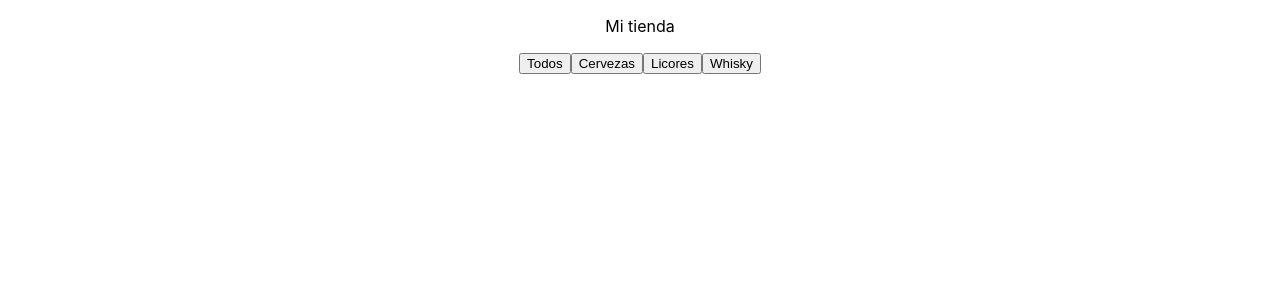
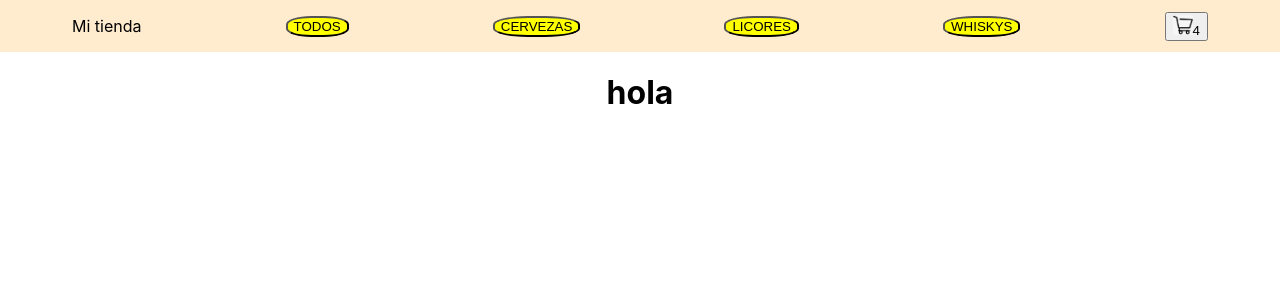
Before and after one commit to MatLeaP/Ecommerce-con-React-js, a React (Create React App) app: page / in a window 1280 px wide. Shown: the top 300 px of the page. Built offline with nearby package versions, Linux system fonts and the light colour scheme.

Commit message:
components 1

```diff
--- a/src/App.js
+++ b/src/App.js
@@ -1,15 +1,18 @@
-import logo from './logo.svg';
 import './App.css';
 import Navbar from './components/Navbar/NavBar';
-
-
+import ItemListContainer from './components/ItemListContainer/ItemListContainer';
 
 function App() {
   return (
     <div className="App">
-    <Navbar />
+      <div>
+        <Navbar />
+        <ItemListContainer title="hola" />
+      </div>
     </div>
-  );
+
+  )
 }
 
+
 export default App;
--- /dev/null
+++ b/src/components/CartWidget/CartWidget.css
@@ -0,0 +1,4 @@
+.cartImg{
+    width: 20px;
+    height: 20px;
+}
--- /dev/null
+++ b/src/components/CartWidget/CartWidget.js
@@ -0,0 +1,14 @@
+import './CartWidget.css';
+
+const CartWidget = () =>{
+
+    return(
+        <div>
+            <button>
+                <img src="../images/cartImage.png" className="cartImg" ></img>
+                4
+            </button>
+        </div>
+    );
+}
+export default CartWidget
--- /dev/null
+++ b/src/components/ItemListContainer/ItemListContainer.js
@@ -0,0 +1,10 @@
+const ItemListContainer = ({title}) => {
+    return(
+        <div>
+            <h1>{title} </h1>
+        </div>
+    )
+
+}
+
+export default ItemListContainer;
--- a/src/components/Navbar/NavBar.css
+++ b/src/components/Navbar/NavBar.css
@@ -0,0 +1,7 @@
+nav{
+    background-color: blanchedalmond;
+    display: flex;
+    flex-direction: row;
+    justify-content: space-around;
+    align-items: center;
+}
--- a/src/components/Navbar/NavBar.js
+++ b/src/components/Navbar/NavBar.js
@@ -1,14 +1,21 @@
+import CartWidget from '../CartWidget/CartWidget';
+import './NavBar.css';
+import Button from '../buttons/buttons';
+
 const NavBar = () =>{
     return(
         <nav>
             <p>
                 Mi tienda
             </p>
-            <button>Todos</button>
-            <button>Cervezas</button>
-            <button>Licores</button>
-            <button>Whisky</button>
+            <Button label= "TODOS" />
+            <Button label= "CERVEZAS" />
+            <Button label= "LICORES" />
+            <Button label= "WHISKYS" />
+            <div>
+                <CartWidget />
+            </div>
         </nav>
-    )
+   )
 }
 export default NavBar
--- /dev/null
+++ b/src/components/buttons/buttons.js
@@ -0,0 +1,7 @@
+const Button = ({label, borderRadius = '40%', backgroundColor= 'yellow'}) =>{
+    return(
+        <button style ={{borderRadius, backgroundColor}}  >{label}
+        </button>
+    )
+}
+export default Button
```
Also changed, not shown: public/images/cartImage.png (added), src/components/buttons/button.css (added).
